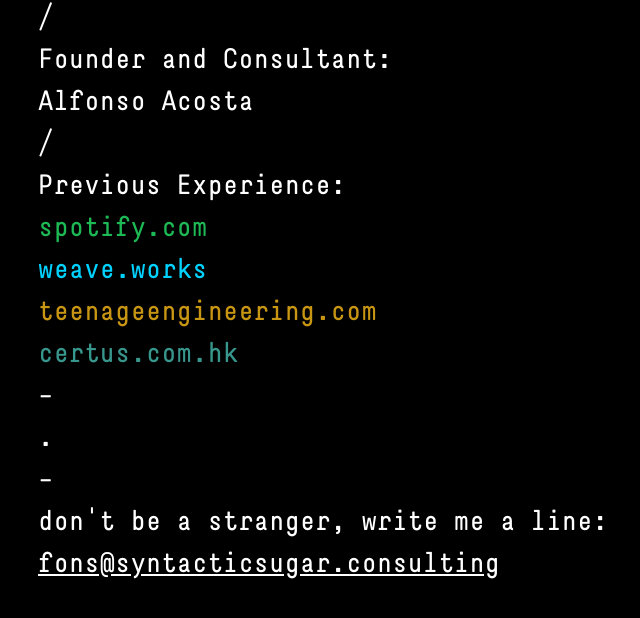
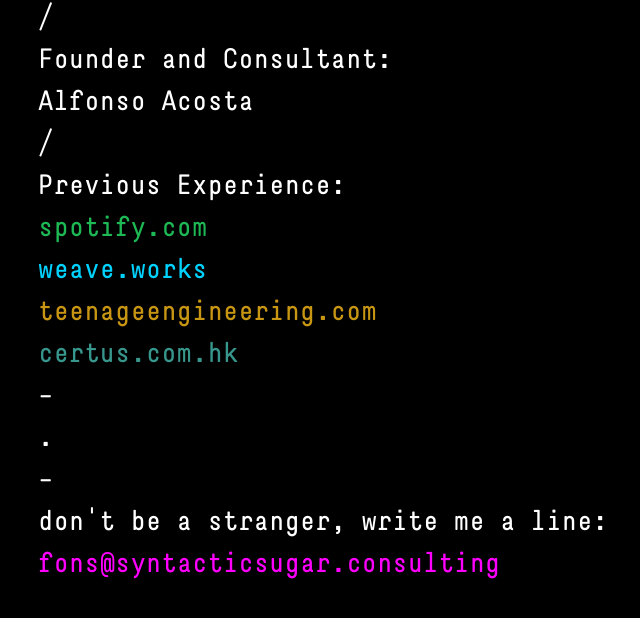
Before and after one commit to 2opremio/ssweb, a website built with webpack: page src/index.html.ejs in a window 1280 px wide. Shown: the part 200-818 px from the top of the page, without its empty margins (4-644 px from the left). Built offline with nearby package versions, Linux system fonts and the light colour scheme.

Commit message:
Add crazy hover-effect for every 2nd letter in email

```diff
--- a/src/index.html.ejs
+++ b/src/index.html.ejs
@@ -45,7 +45,13 @@
     </section>
     <section>
       <div>don't be a stranger, write me a line:</div>
-      <a class="email-link" href="mailto:fons@syntacticsugar.consulting?subject=don\'t be a stranger">fons@syntacticsugar.consulting</a>
+      <a class="email-link" href="mailto:fons@syntacticsugar.consulting?subject=don\'t be a stranger"><%
+        var email = 'fons@syntacticsugar.consulting';
+        // Wrap each letter in a span tag to enable styling on a per-letter basis
+        for (var i = 0; i < email.length; i++) {
+          var c = email[i];
+          %><span><%=c%></span><%
+        } %></a>
     </section>
   </main>
 </body>
--- a/src/main.css
+++ b/src/main.css
@@ -100,11 +100,11 @@
 }
 
 .email-link {
-  text-decoration: underline;
+  color: #f0f;
 }
 
-.email-link:hover {
-  color: #f0f;
+.email-link:hover span:nth-child(2n) {
+  color: white;
 }
 
 /**
```
